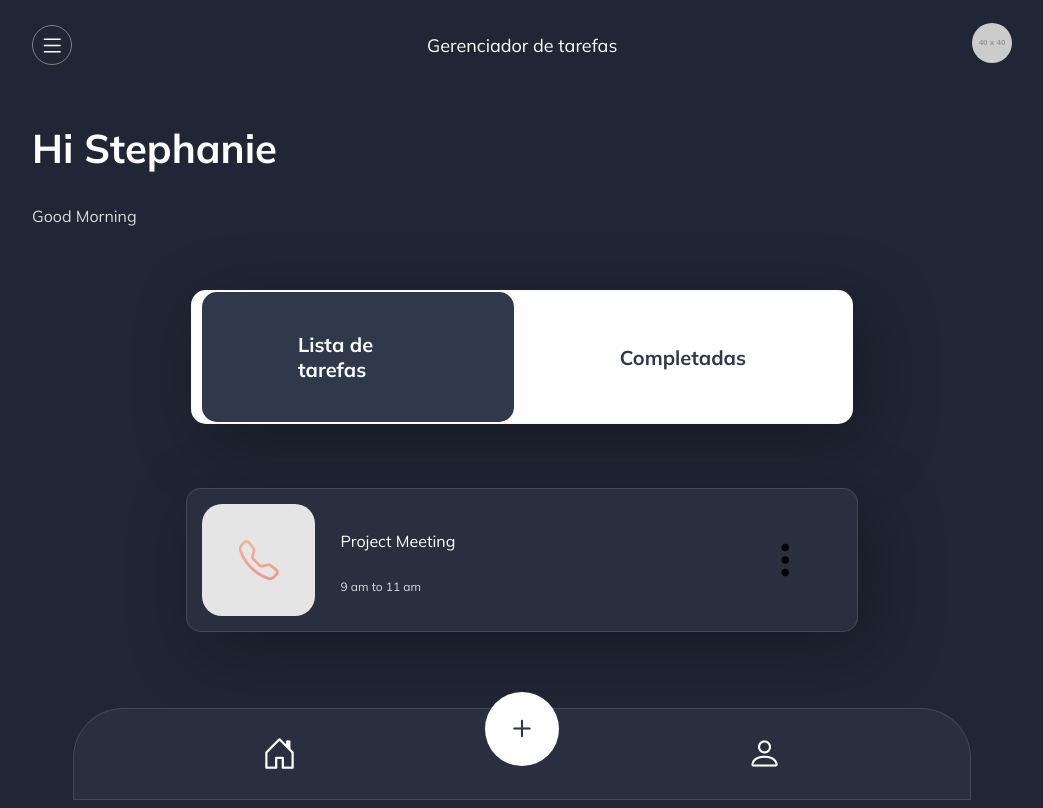
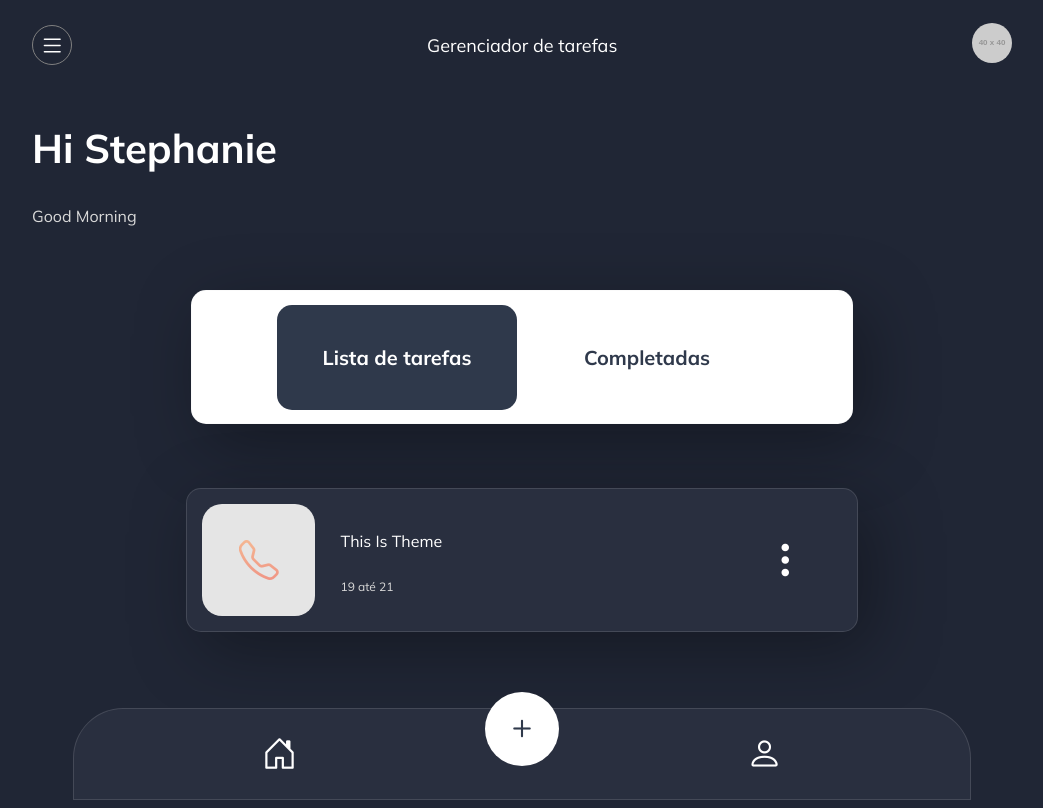
Before and after one commit to joa7b/task-manager-react, a React (Vite) app: page / in a window 1280 px wide. Shown: the top 808 px of the page, without its empty margins (118-1161 px from the left). Built offline with nearby package versions, Linux system fonts and the light colour scheme.

Commit message:
feat(dashboard): create card and routes

```diff
--- a/package.json
+++ b/package.json
@@ -13,6 +13,7 @@
     "bootstrap-icons": "^1.10.3",
     "react": "^18.2.0",
     "react-dom": "^18.2.0",
+    "react-router-dom": "^6.9.0",
     "styled-components": "^5.3.9"
   },
   "devDependencies": {
--- a/src/App.tsx
+++ b/src/App.tsx
@@ -1,19 +1,15 @@
+import { BrowserRouter as Router, Routes, Route } from "react-router-dom";
+
 import { Navbar } from "./components/main/navbar";
-import { Tab } from "./components/dashboard/tab";
-import { Card } from "./components/dashboard/card";
-import { Footer } from "./components/main/footer";
-import { Welcome } from "./components/dashboard/welcome";
+import { Dashboard } from "./pages/Dashboard";
 
 export const App = () => {
   return (
-    <>
+    <Router>
       <Navbar />
-      <Welcome />
-      <section>
-        <Tab />
-      </section>
-        <Card />
-      <Footer />
-    </>
+      <Routes>
+        <Route path="/" element={<Dashboard />} />
+      </Routes>
+    </Router>
   );
 };
--- a/src/components/dashboard/card/index.tsx
+++ b/src/components/dashboard/card/index.tsx
@@ -7,7 +7,19 @@ import {
   TaskDescription,
 } from "./style";
 
-export const Card = () => {
+type PropsType = {
+  taskTitle: string;
+  taskStartHour: {
+    hour: string;
+    minute: string;
+  };
+  taskEndHour: {
+    hour: string;
+    minute: string;
+  };
+};
+
+export const Card = (props: PropsType) => {
   return (
     <CardWrapper>
       <CardItem>
@@ -15,9 +27,9 @@ export const Card = () => {
       </CardItem>
 
       <CardItem>
-        <TaskTitle>Project Meeting</TaskTitle>
+        <TaskTitle>{props.taskTitle}</TaskTitle>
 
-        <TaskDescription>9 am to 11 am</TaskDescription>
+        <TaskDescription>{`${props.taskStartHour.hour} até ${props.taskEndHour.hour}`}</TaskDescription>
       </CardItem>
 
       <CardItem>
--- a/src/components/dashboard/card/style.ts
+++ b/src/components/dashboard/card/style.ts
@@ -64,4 +64,6 @@ export const TaskDescription = styled.p`
   font-size: 12px;
 `;
 
-export const IconCardMenu = styled.i``;
+export const IconCardMenu = styled.i`
+  color: #fff;
+`;
--- a/src/components/dashboard/tab/style.ts
+++ b/src/components/dashboard/tab/style.ts
@@ -18,7 +18,9 @@ export const TabWrapper = styled.section`
 `;
 
 export const TabItem = styled.div`
-  padding: 20px 15%;
+  padding: 20px;
+  width: 200px;
+  text-align: center;
   border-radius: 15px;
   font-size: 20px;
   font-weight: bold;
--- /dev/null
+++ b/src/mocks/task.json
@@ -0,0 +1,18 @@
+[
+  {
+    "id": "123abc",
+    "user": {},
+    "task": {
+      "theme": "this is theme",
+      "start_hour": {
+        "hour": "19",
+        "minute": "00"
+      },
+      "end_hour": {
+        "hour": "21",
+        "minute": "00"
+      },
+      "description": "this is description"
+    }
+  }
+]
--- /dev/null
+++ b/src/pages/Dashboard/index.tsx
@@ -0,0 +1,29 @@
+import { useState } from "react";
+
+import { Tab } from "../../components/dashboard/tab";
+import { Card } from "../../components/dashboard/card";
+import { Footer } from "../../components/main/footer";
+import { Welcome } from "../../components/dashboard/welcome";
+
+import { TaskFull } from "../../types/dashboard.types";
+
+import task from "../../mocks/task.json";
+
+export const Dashboard = () => {
+  const [taskInfos, setTaskInfos] = useState<TaskFull[]>(task);
+
+  return (
+    <main>
+      <Welcome />
+      <Tab />
+      {taskInfos.map((element) => (
+        <Card
+          taskTitle={element.task.theme}
+          taskStartHour={element.task.start_hour}
+          taskEndHour={element.task.end_hour}
+        />
+      ))}
+      <Footer />
+    </main>
+  );
+};
```
Also changed, not shown: src/types/dashboard.types.ts (added, +18 -0 lines), 1 other file (tests, documents, lock files or other folders).
